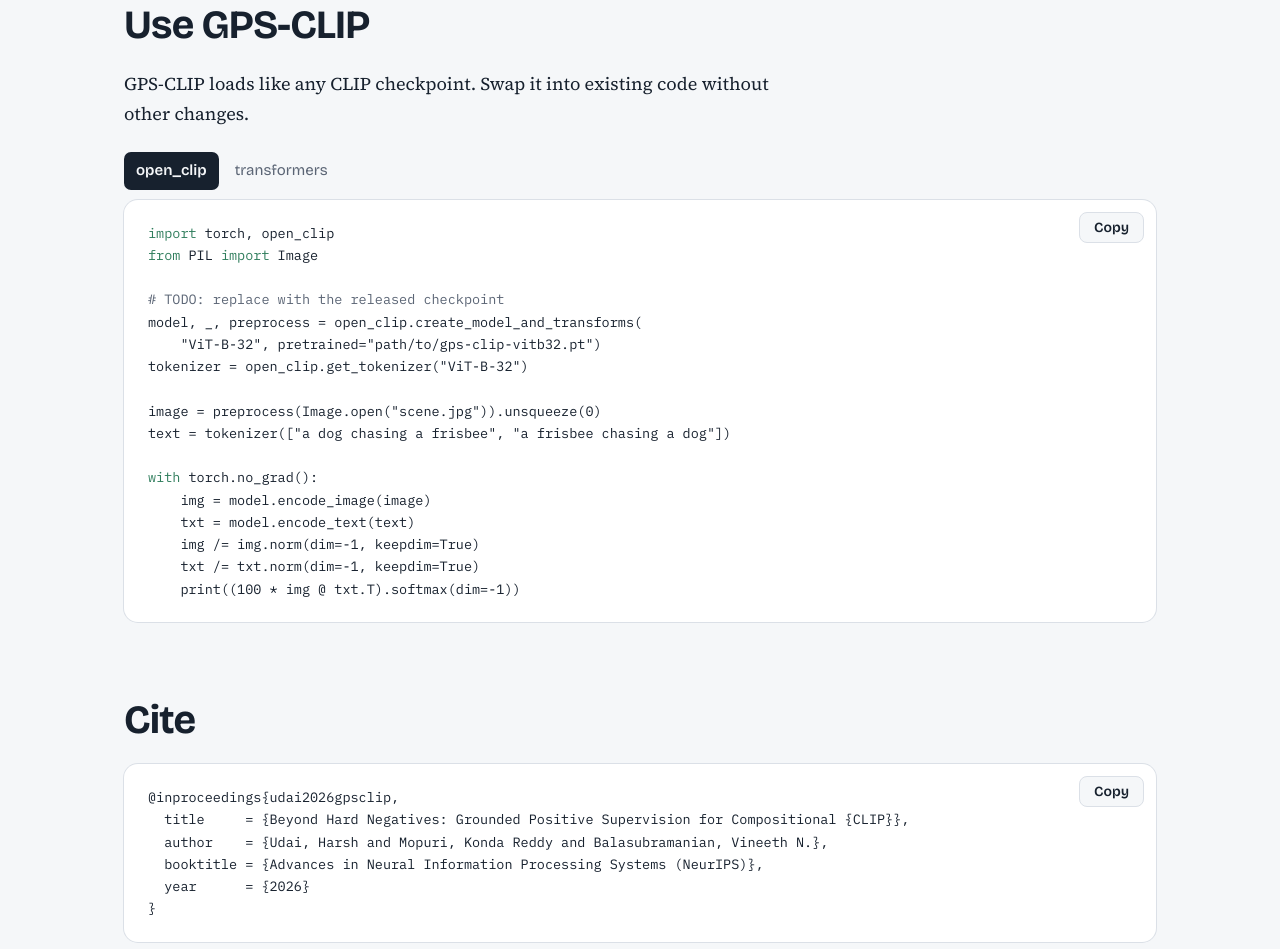
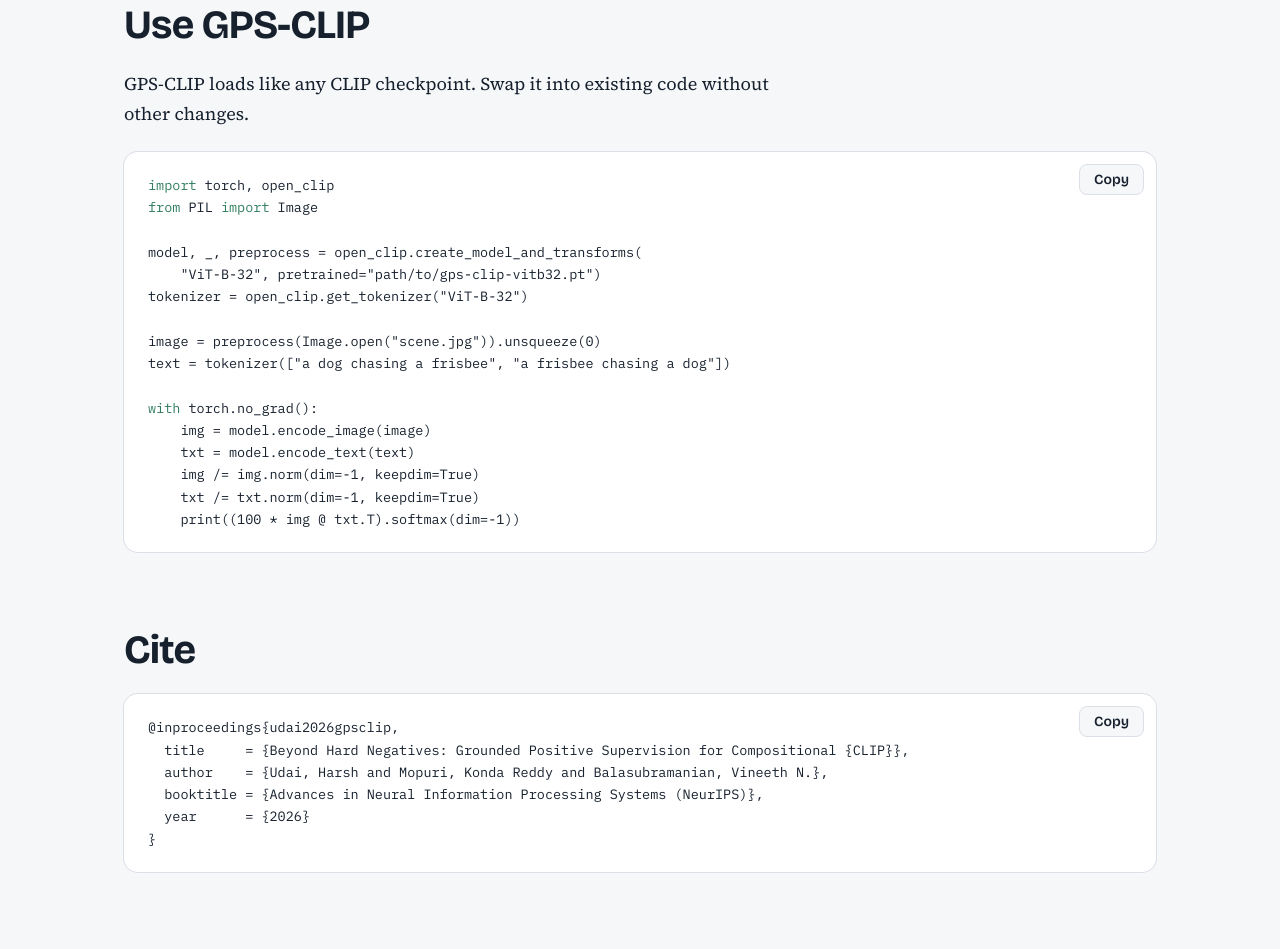
Before and after one commit to Harsh-Udai/GPS-CLIP, a plain HTML site: page docs/index.html in a window 1280 px wide. Shown: the part 6187-7136 px from the top of the page. Drawn offline with nearby package versions, Linux system fonts and the light colour scheme.

Commit message:
Updated Project Page for title

```diff
--- a/docs/index.html
+++ b/docs/index.html
@@ -651,11 +651,7 @@
       <p>GPS-CLIP loads like any CLIP checkpoint. Swap it into existing code without other changes.</p>
     </div>
     <!-- TODO: replace the checkpoint path / Hugging Face id in the script once released -->
-    <div class="ctabs" role="tablist" aria-label="Library">
-      <button role="tab" type="button" aria-selected="true" data-c="oc">open_clip</button>
-      <button role="tab" type="button" aria-selected="false" data-c="hf">transformers</button>
-    </div>
-    <div class="code"><button class="copy" type="button" id="codeCopy">Copy</button><pre id="codeBox"></pre></div>
+    <div class="code" style="margin-top:22px"><button class="copy" type="button" id="codeCopy">Copy</button><pre id="codeBox"></pre></div>
   </section>
 
   <section id="bibtex">
@@ -837,13 +833,10 @@
 
   /* Usage snippets (TODO: real checkpoint names) */
   var CODE = {
-    oc: '<span class="k">import</span> torch, open_clip\n<span class="k">from</span> PIL <span class="k">import</span> Image\n\n<span class="c"># TODO: replace with the released checkpoint</span>\nmodel, _, preprocess = open_clip.create_model_and_transforms(\n    "ViT-B-32", pretrained="path/to/gps-clip-vitb32.pt")\ntokenizer = open_clip.get_tokenizer("ViT-B-32")\n\nimage = preprocess(Image.open("scene.jpg")).unsqueeze(0)\ntext = tokenizer(["a dog chasing a frisbee", "a frisbee chasing a dog"])\n\n<span class="k">with</span> torch.no_grad():\n    img = model.encode_image(image)\n    txt = model.encode_text(text)\n    img /= img.norm(dim=-1, keepdim=True)\n    txt /= txt.norm(dim=-1, keepdim=True)\n    print((100 * img @ txt.T).softmax(dim=-1))',
-    hf: '<span class="k">import</span> torch\n<span class="k">from</span> PIL <span class="k">import</span> Image\n<span class="k">from</span> transformers <span class="k">import</span> CLIPModel, CLIPProcessor\n\n<span class="c"># TODO: replace with the released Hugging Face repo id</span>\nmodel = CLIPModel.from_pretrained("your-hf-id/GPS-CLIP-ViT-B-32")\nprocessor = CLIPProcessor.from_pretrained("openai/clip-vit-base-patch32")\n\ninputs = processor(text=["a dog chasing a frisbee", "a frisbee chasing a dog"],\n                   images=Image.open("scene.jpg"), return_tensors="pt", padding=True)\n<span class="k">with</span> torch.no_grad():\n    print(model(**inputs).logits_per_image.softmax(dim=-1))'
+    oc: '<span class="k">import</span> torch, open_clip\n<span class="k">from</span> PIL <span class="k">import</span> Image\n\nmodel, _, preprocess = open_clip.create_model_and_transforms(\n    "ViT-B-32", pretrained="path/to/gps-clip-vitb32.pt")\ntokenizer = open_clip.get_tokenizer("ViT-B-32")\n\nimage = preprocess(Image.open("scene.jpg")).unsqueeze(0)\ntext = tokenizer(["a dog chasing a frisbee", "a frisbee chasing a dog"])\n\n<span class="k">with</span> torch.no_grad():\n    img = model.encode_image(image)\n    txt = model.encode_text(text)\n    img /= img.norm(dim=-1, keepdim=True)\n    txt /= txt.norm(dim=-1, keepdim=True)\n    print((100 * img @ txt.T).softmax(dim=-1))'
   };
-  var codeBox = document.getElementById("codeBox"), ctabs = document.querySelectorAll(".ctabs button");
-  function showCode(k) { ctabs.forEach(function (b) { b.setAttribute("aria-selected", b.getAttribute("data-c") === k ? "true" : "false"); }); codeBox.innerHTML = CODE[k]; }
-  ctabs.forEach(function (b) { b.addEventListener("click", function () { showCode(b.getAttribute("data-c")); }); });
-  showCode("oc");
+  var codeBox = document.getElementById("codeBox");
+  codeBox.innerHTML = CODE.oc;
 
   /* Copy buttons (code + BibTeX) */
   function copyFrom(btn, el) {
```
